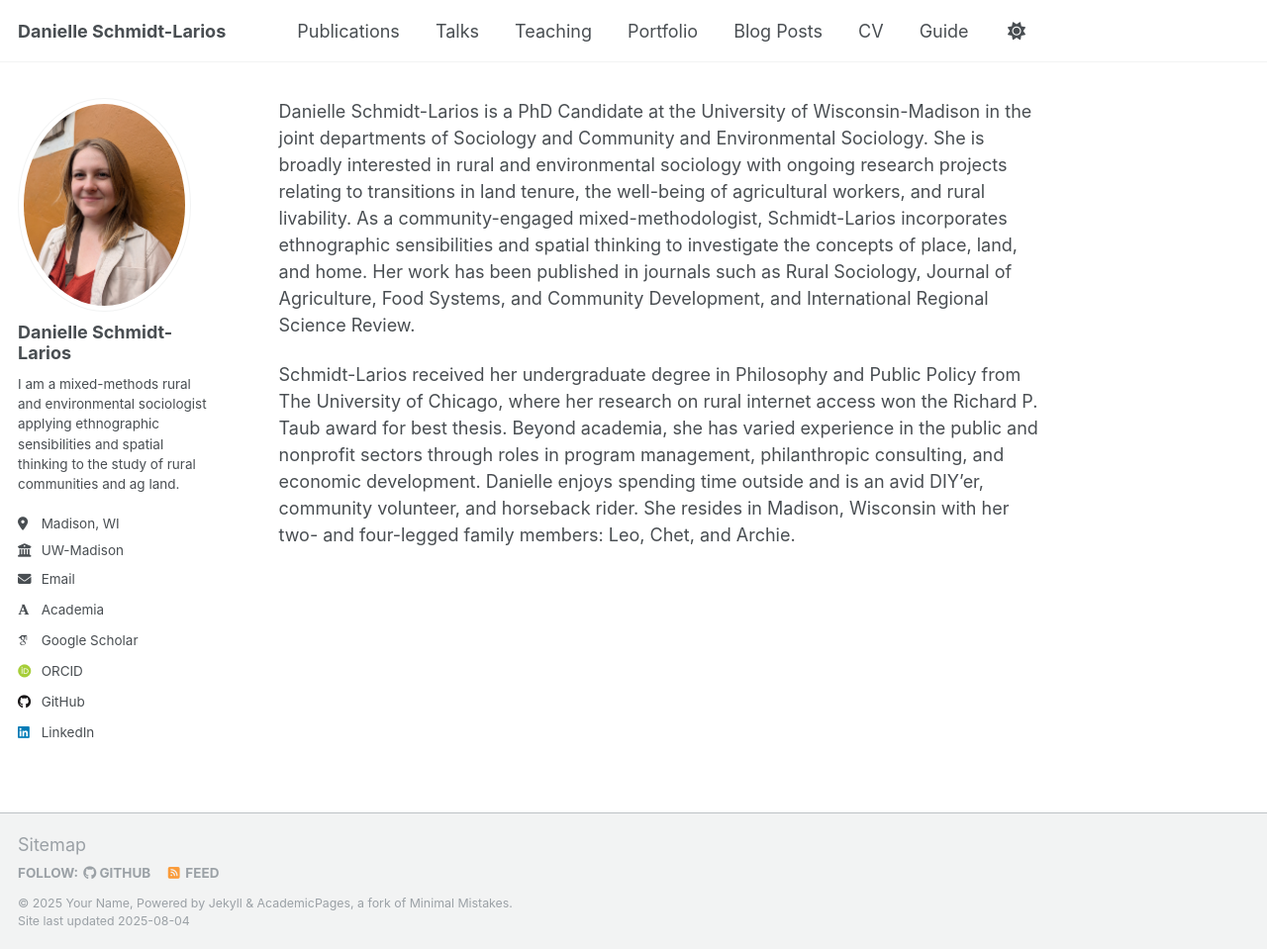
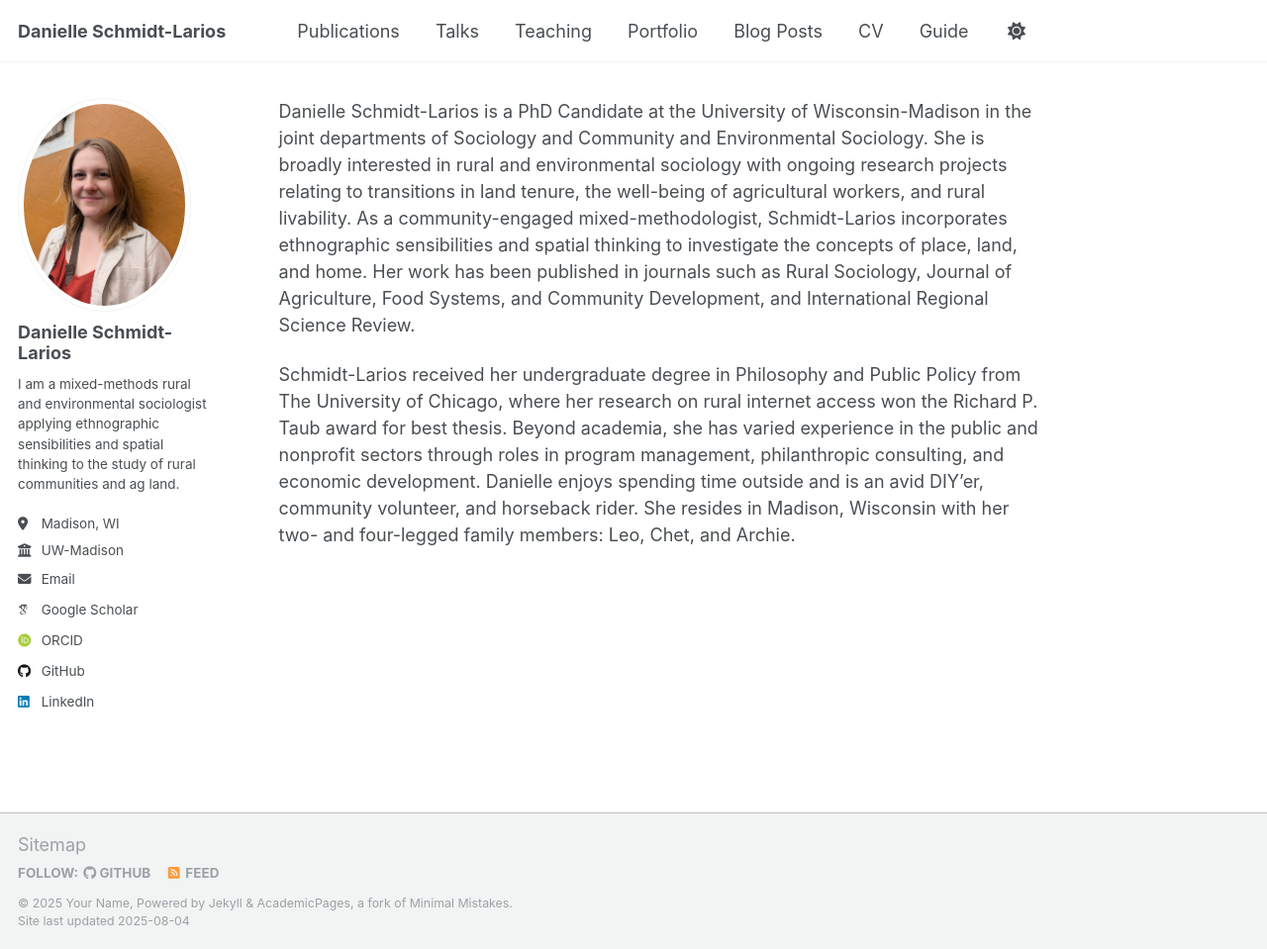
Before and after one commit to danielle-schmidt/danielle-schmidt.github.io, a Jekyll site: the page built from _pages/about.md, in a window 1280 px wide and 959 px high. Shown: the whole window at 99% size. Built offline with Jekyll 4.4.1, drawn with Linux system fonts in a browser that asks for light colours; some web fonts are replaced; a script that is not in the unit is left out.

Commit message:
Update _config.yml

```diff
--- a/_config.yml
+++ b/_config.yml
@@ -13,9 +13,9 @@
 title_separator          : "-"
 name                     : &name "Your Name"
 description              : &description "personal description"
-url                      : https://academicpages.github.io # the base hostname & protocol for your site e.g. "https://[your GitHub username].github.io" or if you already have some other page hosted on Github then use "https://[your GitHub username].github.io/[Your Repo Name]"
+url                      : https://danielle-schmidt.github.io # the base hostname & protocol for your site e.g. "https://[your GitHub username].github.io" or if you already have some other page hosted on Github then use "https://[your GitHub username].github.io/[Your Repo Name]"
 baseurl                  : "" # the subpath of your site, e.g. "/blog"
-repository               : "academicpages/academicpages.github.io"
+repository               : "danielle-schmidt.github.io"
 
 # Site Author - The following control what appear as part of the author content on the side bar.
 #               If a field is blank the icon and link will not appear, otherwise it will be shown.
@@ -32,7 +32,7 @@
   email            : "dschmidt25@wisc.edu"
 
   # Academic websites
-  academia         : "https://sociology.wisc.edu/staff/schmidt-danielle/"
+  Department       : "https://sociology.wisc.edu/staff/schmidt-danielle/"
   arxiv            : # URL - Update with the correct link to your profile
   googlescholar    : "https://scholar.google.com/citations?user=AoBIat0AAAAJ&hl=en"
   inspire-hep      : # URL
```
